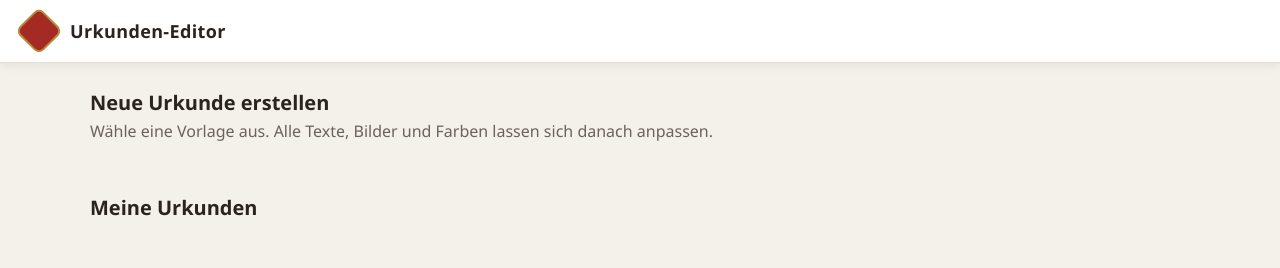
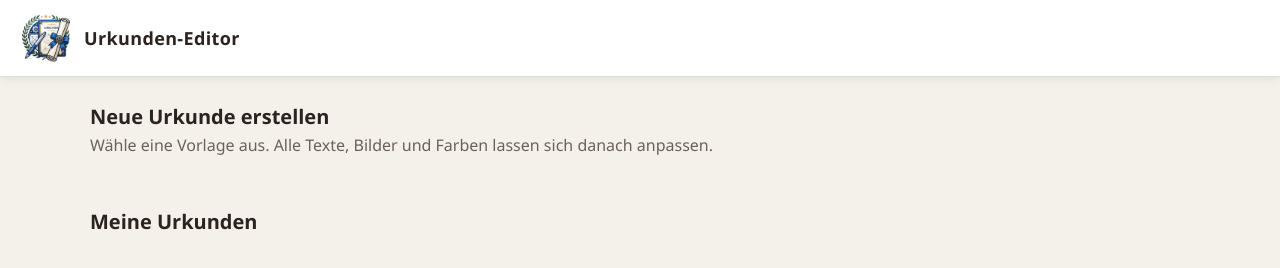
Before and after one commit to ChristianHartmann/urkunden-editor, an Electron app: page src/renderer/index.html in a window 1280 px wide. Drawn offline with Linux system fonts and the light colour scheme; no server answers.

Commit message:
Urkunden-Editor: Kopfzeile zeigt das App-Icon statt der roten CSS-Raute
48 Pixel sind das Ergebnis eines Vergleichs bei 34/48/68px: darunter wirkt
das Motiv unruhig, ab 48 sind Lorbeerkranz, Urkunde, Rolle, Schleife und
Feder klar zu unterscheiden. Die Kopie unter assets/ liegt bei 128px für
scharfe Darstellung auf hochauflösenden Bildschirmen; build/icon.png bleibt
für electron-builder unverändert. Der Vereinsdaten-Wächter kennt jetzt
assets/ als Bildverzeichnis, die neue Datei ist einzeln erlaubt, und die
beiden README-Screenshots sind neu aufgenommen.

```diff
--- a/src/renderer/index.html
+++ b/src/renderer/index.html
@@ -13,7 +13,7 @@
   <div id="view-gallery">
     <header class="app-header">
       <div class="brand">
-        <span class="brand-mark"></span>
+        <img class="brand-mark" src="../../assets/icon.png" alt="" />
         <div>
           <div class="brand-title">Urkunden-Editor</div>
           <div class="brand-sub" id="brand-sub"></div>
--- a/src/renderer/styles.css
+++ b/src/renderer/styles.css
@@ -41,10 +41,8 @@ html, body {
 
 .brand { display: flex; align-items: center; gap: 14px; }
 .brand-mark {
-  width: 34px; height: 34px; border-radius: 7px;
-  background: var(--red);
-  border: 2px solid var(--gold);
-  transform: rotate(45deg);
+  width: 48px; height: 48px;
+  object-fit: contain;
   flex: none;
 }
 .brand-title { font-weight: 700; font-size: 18px; letter-spacing: 0.02em; }
```
Also changed, not shown: test/keine-vereinsdaten.test.js (+7 -5 lines), assets/icon.png (added), docs/screenshots/galerie.png.
